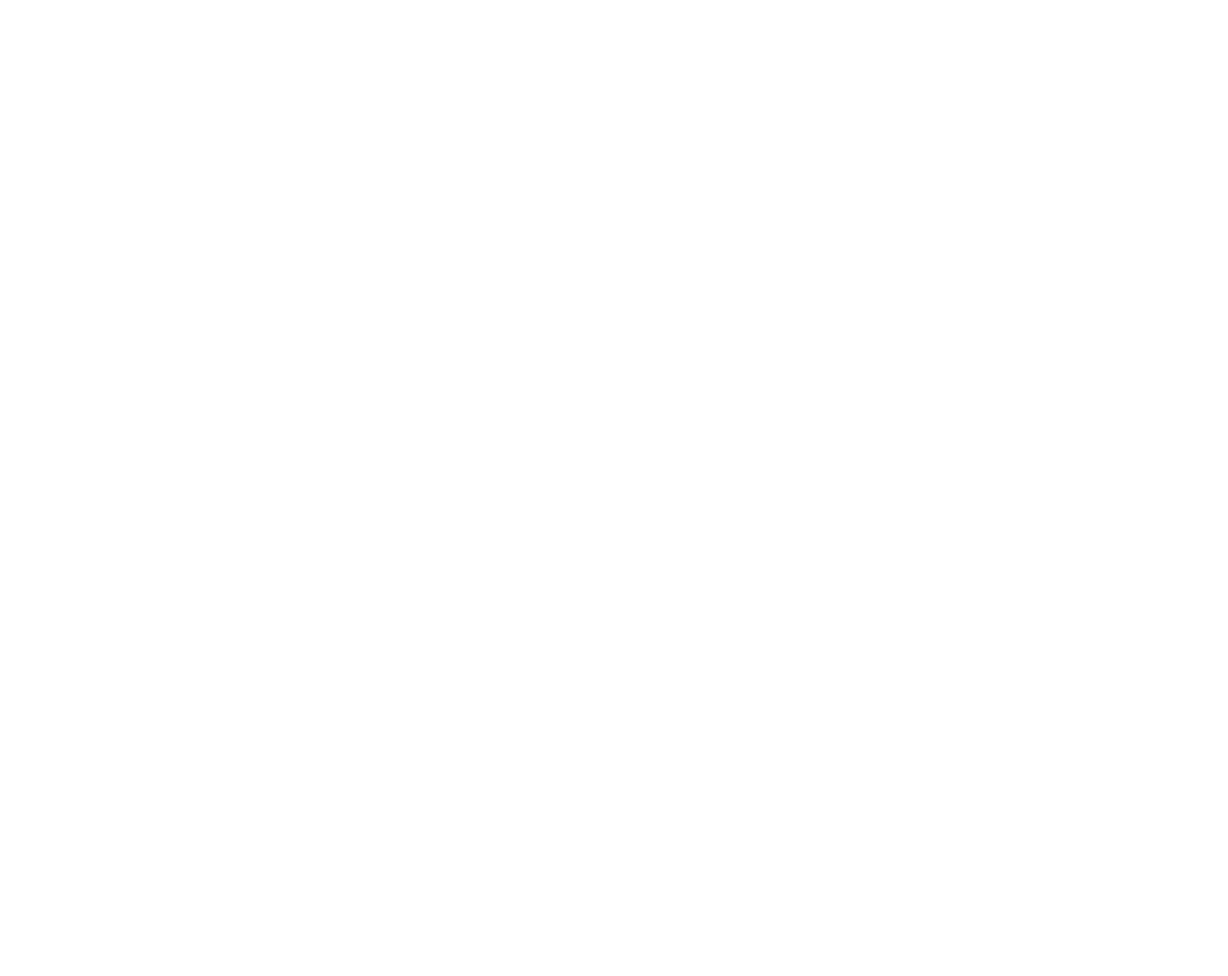
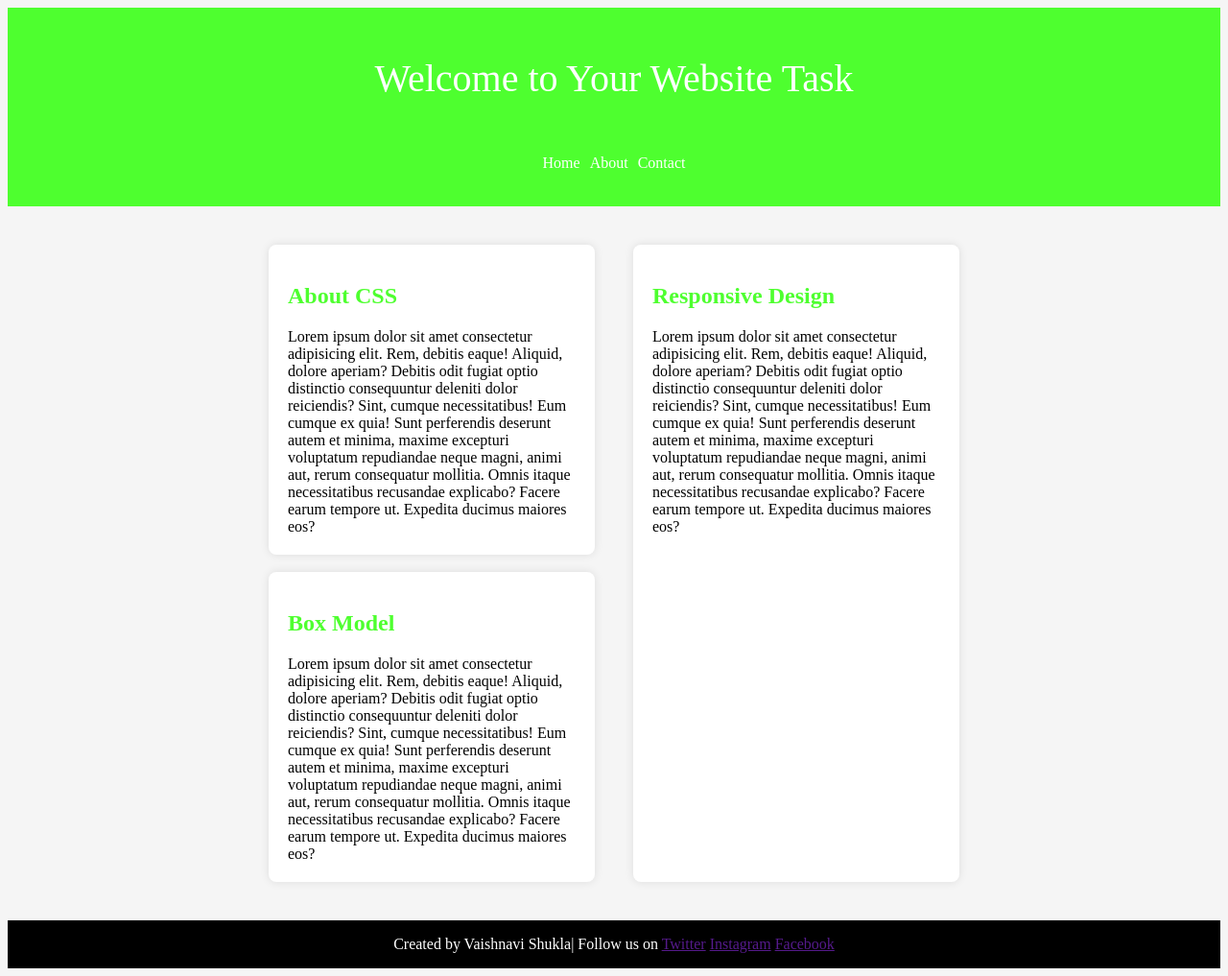
Before and after one commit to Vaishnavi1325/vaishnavi, a plain HTML site: page index.html in a window 1280 px wide. Shown: the whole page at 96% size. Before the commit the page ends 800 px from the top, so only its background shows below. Drawn offline with Linux system fonts and the light colour scheme.

Commit message:
Update index.html

```diff
--- a/index.html
+++ b/index.html
@@ -1,11 +1,139 @@
 <!DOCTYPE html>
-<html lang="en">
+<!--[if lt IE 7]>      <html class="no-js lt-ie9 lt-ie8 lt-ie7"> <![endif]-->
+<!--[if IE 7]>         <html class="no-js lt-ie9 lt-ie8"> <![endif]-->
+<!--[if IE 8]>         <html class="no-js lt-ie9"> <![endif]-->
+<!--[if gt IE 8]>      <html class="no-js"> <!--<![endif]-->
+<html>
+
 <head>
-    <meta charset="UTF-8">
-    <meta name="viewport" content="width=device-width, initial-scale=1.0">
-    <title>javascript</title>
+    <meta charset="utf-8">
+    <meta http-equiv="X-UA-Compatible" content="IE=edge">
+    <title></title>
+    <meta name="description" content="">
+    <meta name="viewport" content="width=device-width, initial-scale=1">
+<!--     <link rel="stylesheet" href="gith.css"> -->
+    <style>
+        body{
+    background-color: whitesmoke;
+}
+.navbar{
+    background-color: rgb(78, 255, 47);
+    color: white;
+    text-align: center;
+    padding: 10px;
+}
+#abc{
+    font-size: 40px;
+
+}
+#elements{
+    height: 60px;
+    display: flex;
+    text-align: center;
+    justify-content: center;
+    gap:10px;
+}
+.boxex{
+    display: flex;
+    justify-content: center;
+    flex-wrap: wrap;
+    gap: 20px;
+    padding: 40px;
+}
+#box{
+    background-color: white;
+    padding: 20px;
+    border-radius: 8px;
+    box-shadow: 0 0 10px rgba(0, 0, 0, 0.1);
+    width: 300px;
+    text-align: left;
+}
+
+h2{
+    color: rgb(78, 255, 47);
+}
+/* #first{
+    display: flex;
+    justify-content: space-between;
+} */
+.footer{
+    background-color: black;
+    color: white;
+    display: flex;
+    text-align: center;
+    justify-content: center;
+}
+    </style>
 </head>
+
 <body>
+    <!--[if lt IE 7]>
+            <p class="browsehappy">You are using an <strong>outdated</strong> browser. Please <a href="#">upgrade your browser</a> to improve your experience.</p>
+        <![endif]-->
+    <div class="navbar">
+        <p id="abc">Welcome to Your Website Task</p>
+        <div id="elements">
+            <p>Home</p>
+            <p>About</p>
+            <p>Contact</p>
+        </div>
+    </div>
 
+    <div class="boxex">
+        <div id="first">
+            <div id="box">
+                <h2>About CSS</h2>
+                Lorem ipsum dolor sit amet consectetur adipisicing elit. Rem, debitis eaque! Aliquid, dolore aperiam?
+                Debitis
+                odit fugiat optio distinctio consequuntur deleniti dolor reiciendis? Sint, cumque necessitatibus! Eum cumque
+                ex
+                quia!
+                Sunt perferendis deserunt autem et minima, maxime excepturi voluptatum repudiandae neque magni, animi aut,
+                rerum
+                consequatur mollitia. Omnis itaque necessitatibus recusandae explicabo? Facere earum tempore ut. Expedita
+                ducimus maiores eos?
+            </div>
+            <br>
+            <div id="box">
+                <h2>Box Model</h2>
+                Lorem ipsum dolor sit amet consectetur adipisicing elit. Rem, debitis eaque! Aliquid, dolore aperiam?
+                Debitis
+                odit fugiat optio distinctio consequuntur deleniti dolor reiciendis? Sint, cumque necessitatibus! Eum cumque
+                ex
+                quia!
+                Sunt perferendis deserunt autem et minima, maxime excepturi voluptatum repudiandae neque magni, animi aut,
+                rerum
+                consequatur mollitia. Omnis itaque necessitatibus recusandae explicabo? Facere earum tempore ut. Expedita
+                ducimus maiores eos?
+            </div>
+        </div>
+        <br>
+        <div id="box">
+            <h2>Responsive Design</h2>
+            Lorem ipsum dolor sit amet consectetur adipisicing elit. Rem, debitis eaque! Aliquid, dolore aperiam?
+            Debitis
+            odit fugiat optio distinctio consequuntur deleniti dolor reiciendis? Sint, cumque necessitatibus! Eum cumque
+            ex
+            quia!
+            Sunt perferendis deserunt autem et minima, maxime excepturi voluptatum repudiandae neque magni, animi aut,
+            rerum
+            consequatur mollitia. Omnis itaque necessitatibus recusandae explicabo? Facere earum tempore ut. Expedita
+            ducimus maiores eos?
+        </div>
+
+    </div>
+
+<div class="footer">
+
+    <p>Created by Vaishnavi Shukla| Follow us on
+    <a href="">Twitter</a>
+    <a href="">Instagram</a>
+    <a href="">Facebook</a>
+
+</p>
+</div>
+
+    <script src="" async defer></script>
 </body>
+
 </html>
```
